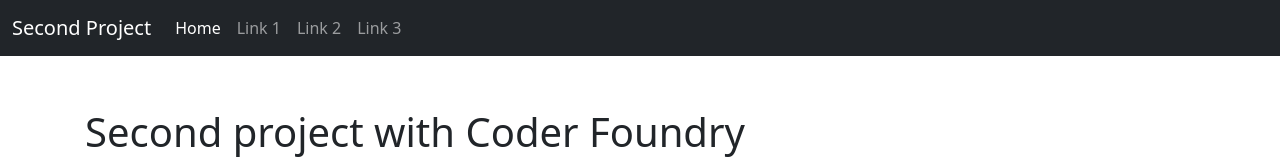
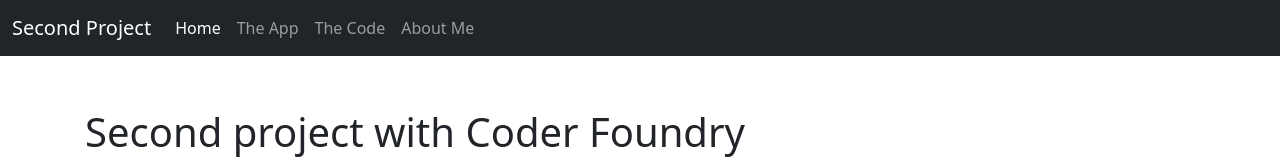
Before and after one commit to Tiffany-Gagnon/SecondProject, a plain HTML site: page index.html in a window 1280 px wide. Shown: the top 160 px of the page. Drawn offline with nearby package versions, Linux system fonts and the light colour scheme.

Commit message:
Added Link text

```diff
--- a/index.html
+++ b/index.html
@@ -30,13 +30,13 @@
                     <a class="nav-link active" aria-current="page" href="#">Home</a>
                 </li>
                 <li class="nav-item">
-                    <a class="nav-link" href="#">Link 1</a>
+                    <a class="nav-link" href="#">The App</a>
                 </li>
                 <li class="nav-item">
-                    <a class="nav-link" href="#">Link 2</a>
+                    <a class="nav-link" href="#">The Code</a>
                 </li>
                 <li class="nav-item">
-                    <a class="nav-link" href="#">Link 3</a>
+                    <a class="nav-link" href="#">About Me</a>
                 </li>
             </ul>
         </div>
```
